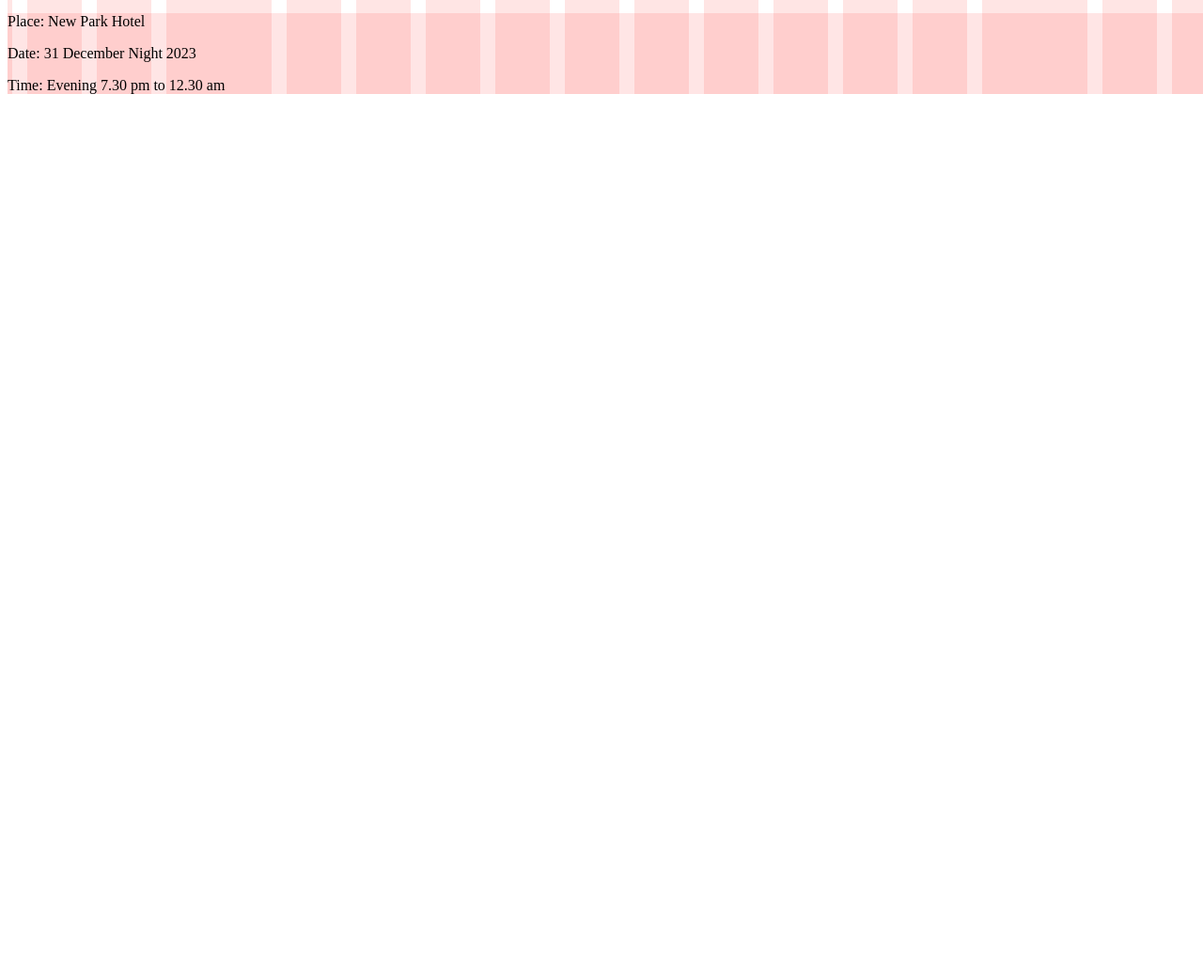
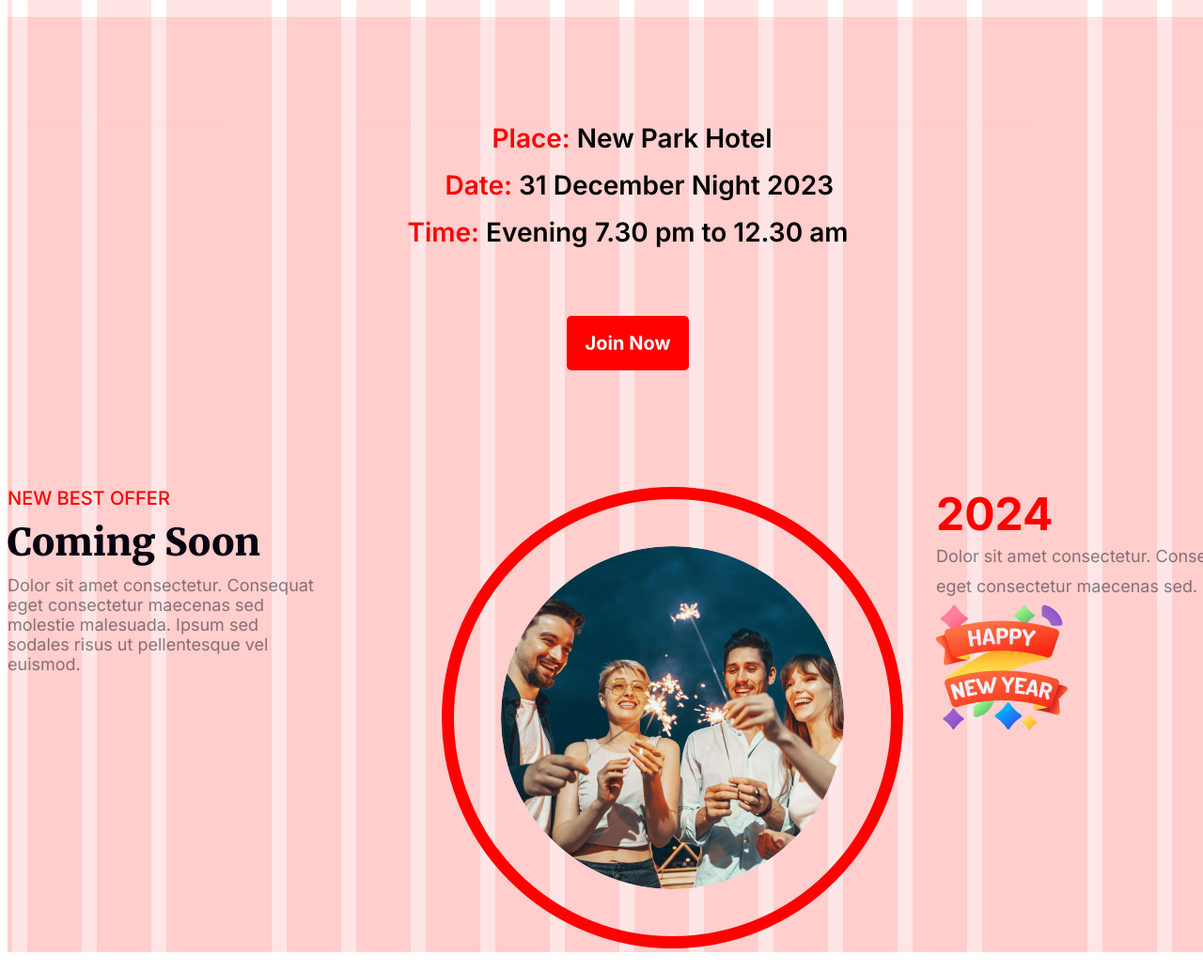
Before and after one commit to rudro1/assignment, a plain HTML site: page index.html in a window 1280 px wide. Shown: the part 1738-2771 px from the top of the page at 94% size. Before the commit the page ends 1854 px from the top, so only its background shows below. Drawn offline with Linux system fonts and the light colour scheme; a web font is replaced by a local one.

Commit message:
update sec3

```diff
--- a/index.html
+++ b/index.html
@@ -89,6 +89,21 @@
    background-position: center;
 
 
+}
+section{
+    margin-top: 20px;
+    margin-bottom: 20px;
+
+}
+.btn_primary{
+    color: white;
+background-color: #FF0000;
+padding: 17px 20px;
+font-size: 20px;
+font-weight: bold;
+border: 0;
+border-radius: 5px;
+margin-top: 64px;
 }
 nav{
     background-image: url("image/Banner\ Image.png");
@@ -238,10 +253,92 @@
 
     padding-right: 50px;
 }
-
-.sec2{
+.new_color{
     background-color: #ff00001a;
 }
+.sec2{
+
+
+   justify-items: center;
+   height: 480px;
+   align-content: center;
+}
+.sec2_data{
+    font-size: 28px;
+
+
+}
+.sec2_data p {
+margin: 0;
+line-height: 50px;
+font-weight: 600;
+}
+.sec2_data span{
+    color: #FF0000;
+}
+span.place { margin-left:90px;}
+span.date{margin-left:40px;}
+span.time{}
+.sec3{
+    display: flex;
+    gap: 130px ;
+}
+.sec3_data1,.sec3_data2,.sec3_data3{
+ width: 30%;
+}
+.sec3_data1 h4{
+    color: #FF0000;
+    font-weight: 500;
+    list-style: 29px;
+    margin: 0;
+    font-size: 20px;
+}
+.sec3_data1 h3{
+    color: #070211;
+
+    list-style: 60px;
+    margin: 0;
+    font-size: 40px;
+    margin-bottom: 10px;
+    margin-top: 10px;
+}
+.sec3_data1 p{
+    color: #07021179;
+
+    list-style: 32px;
+    margin: 0;
+    font-size: 18px;
+}
+
+.sec3_data2 img{
+
+    border: 13px solid red;
+    border-radius: 50%;
+    padding: 50px;
+}
+.sec3_data3{
+
+}
+.sec3_data3 h3{
+
+    font-size: 48px;
+    color: #FF0000;
+    margin:0 ;
+    font-weight: 700;
+    line-height: 58px;
+    margin: 0;
+}
+.sec3_data3 p{
+
+    font-size: 18px;
+    color: #07021179;
+
+    font-weight: 400;
+    line-height: 32px;
+    margin: 0;
+    letter-spacing: 0%;
+}
+.sec3_data3 img{}
 </style>
 
 </head>
@@ -286,16 +383,37 @@
 
 </section>
 
+<div class="new_color">
 <section class="sec2">
-    <div class="sec2_data">
-        <p>Place: New Park Hotel</p>
-        <p>Date: 31 December Night 2023</p>
-        <p>Time: Evening 7.30 pm to 12.30 am</p>
+    <div class="sec2_data inter">
+        <p><span class="place">Place:</span> New Park Hotel</p>
+           <p><span class="date">Date:</span>  31 December Night 2023</p>
+        <p><span class="time">Time:</span>  Evening 7.30 pm to 12.30 am</p>
+
     </div>
+    <button class="btn_primary inter"> Join Now</button>
 </section>
 
+<section class="sec3 inter">
+<div class="sec3_data1">
+<h4>NEW BEST OFFER</h4>
+<h3 class="merriweather-black">Coming Soon</h3>
+<p>Dolor sit amet consectetur. Consequat eget consectetur maecenas sed molestie malesuada. Ipsum sed sodales risus ut pellentesque vel euismod.
+</p>
+</div>
+<div class="sec3_data2">
+<img src="image/Ellipse 1.png" alt="" class="">
+</div>
+<div class="sec3_data3 inter">
+<h3 class="">2024</h3>
+<p>Dolor sit amet consectetur. Consequat eget consectetur maecenas sed.</p>
+<img src="image/Group 96.png" alt="">
+</div>
+</section>
+</div>
 </main>
 </div>
 
+
 </body>
 </html>
```
Also changed, not shown: 1 other file.
